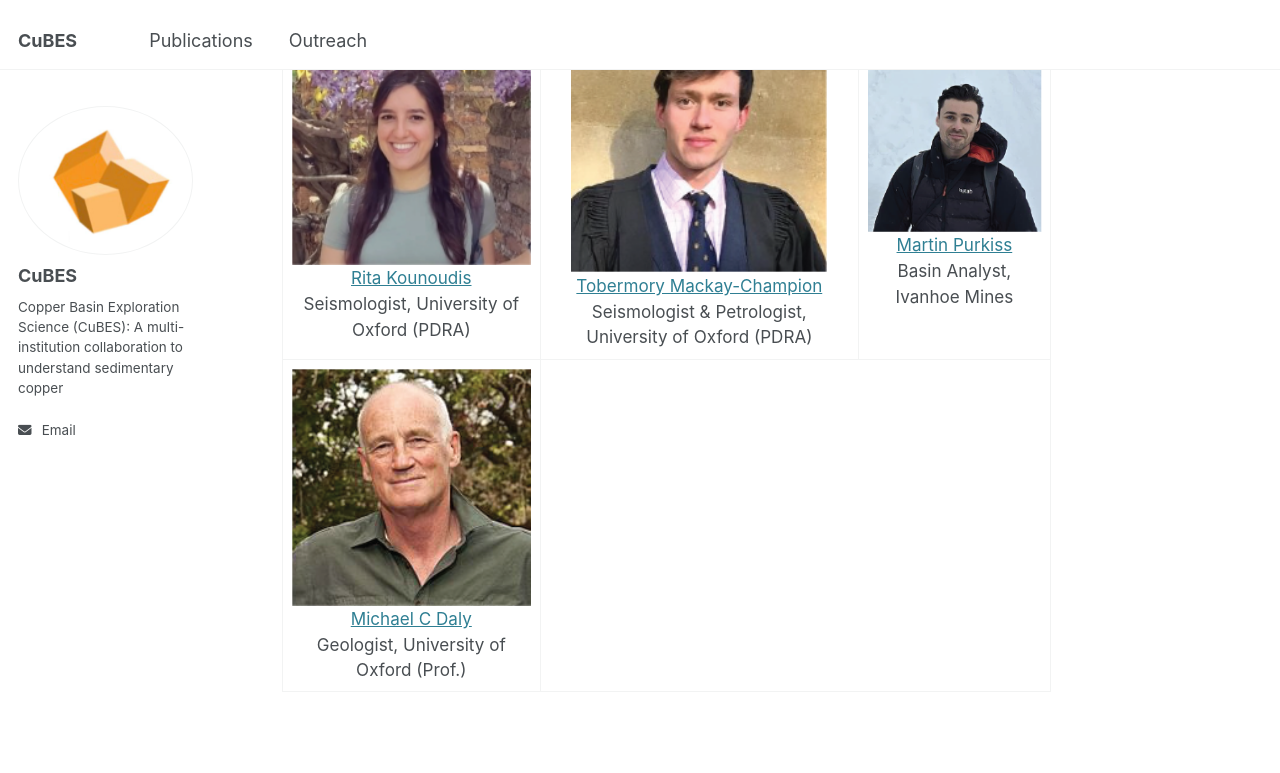
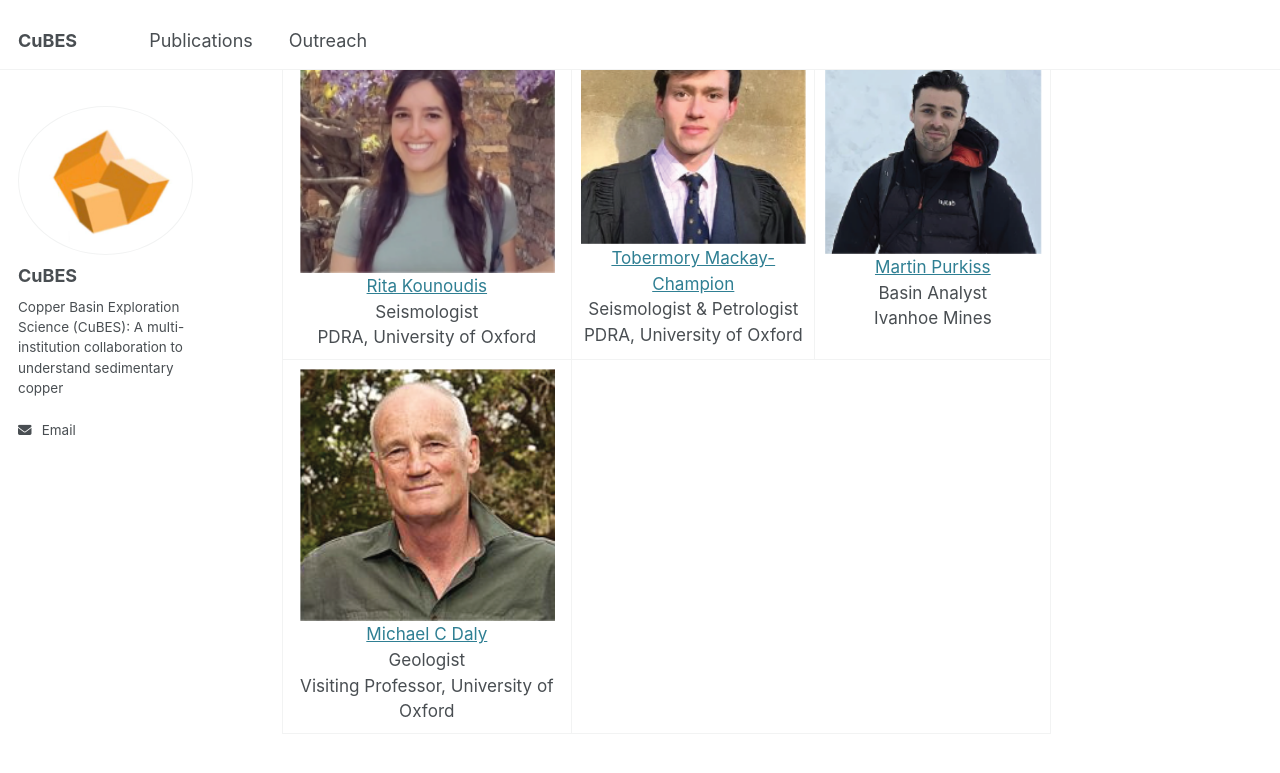
Before and after one commit to Copper-Basin-Exploration-Science-CuBES/Copper-Basin-Exploration-Science-Cubes.github.io, a Jekyll site: the page built from _pages/about.md, in a window 1280 px wide and 900 px high, scrolled down 1116 px. Shown: the top 773 px of the window. Built offline with Jekyll 4.4.1, drawn with Linux system fonts in a browser that asks for light colours.

Commit message:
update bio

```diff
--- a/_pages/about.md
+++ b/_pages/about.md
@@ -26,24 +26,28 @@ Our particular focus is to develop and integrate mineral and petroleum systems a
     <td>
       <img width="256" src="images/profiles/RitaK.png"><br>
       <a href="https://rita-seismo.github.io">Rita Kounoudis</a><br>
-      Seismologist, University of Oxford (PDRA)
+      Seismologist<br>
+      PDRA, University of Oxford
     </td>
     <td>
       <img width="256" src="images/profiles/TMC.png"><br>
       <a href="https://tmackay-champion.github.io">Tobermory Mackay-Champion</a><br>
-      Seismologist & Petrologist, University of Oxford (PDRA)
+      Seismologist & Petrologist<br>
+      PDRA, University of Oxford
     </td>
     <td>
       <img width="256" src="images/profiles/MPurkiss.png"><br>
       <a href="https://uk.linkedin.com/in/martin-purkiss">Martin Purkiss</a><br>
-      Basin Analyst, Ivanhoe Mines
+      Basin Analyst<br>
+      Ivanhoe Mines
     </td>
   </tr>
   <tr>
     <td>
       <img width="256" src="images/profiles/MDaly.png"><br>
       <a href="https://michaelcdaly.weebly.com/">Michael C Daly</a><br>
-      Geologist, University of Oxford (Prof.)
+      Geologist<br>
+      Visiting Professor, University of Oxford
     </td>
   </tr>
 </table>
```
